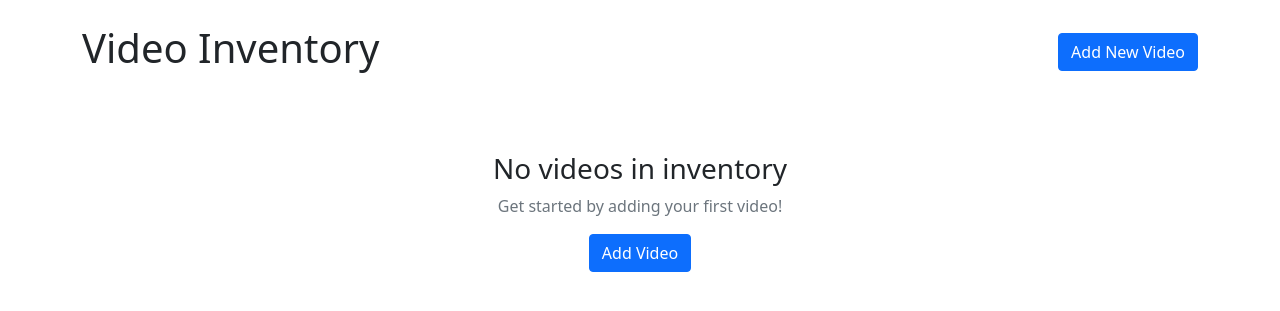
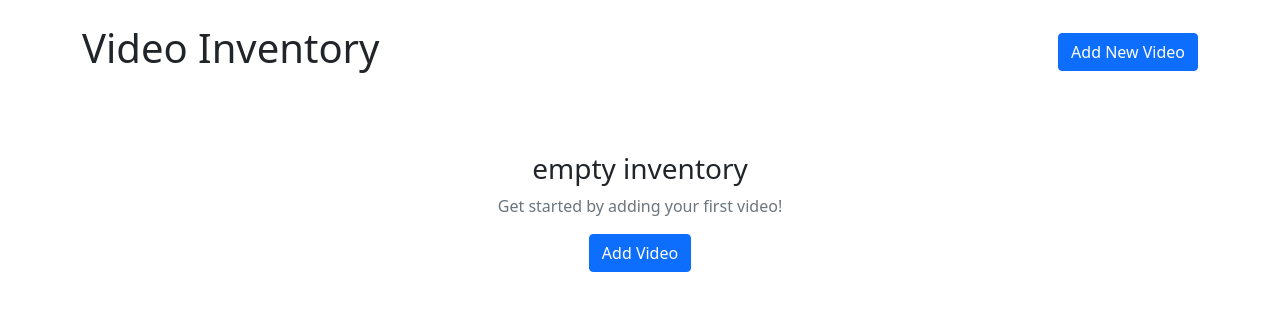
Before and after one commit to mhmdsh24/docker_assignment, a Django app: page / in a window 1280 px wide. Shown: the part 56-367 px from the top of the page. Run offline with Django 5.2, Linux system fonts and the light colour scheme; data that the repository does not hold is empty.

Commit message:
Update video_list.html

```diff
--- a/assignment2_proj/assignment2_app/templates/assignment2_app/video_list.html
+++ b/assignment2_proj/assignment2_app/templates/assignment2_app/video_list.html
@@ -31,7 +31,7 @@
     </div>
 {% else %}
     <div class="text-center py-5">
-        <h3>No videos in inventory</h3>
+        <h3>empty inventory</h3>
         <p class="text-muted">Get started by adding your first video!</p>
         <a href="{% url 'video_create' %}" class="btn btn-primary">Add Video</a>
     </div>
```
